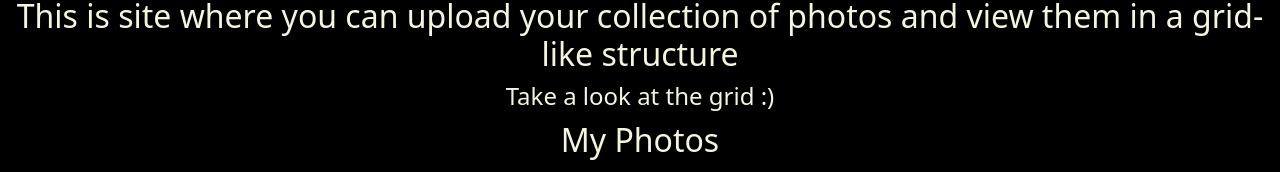
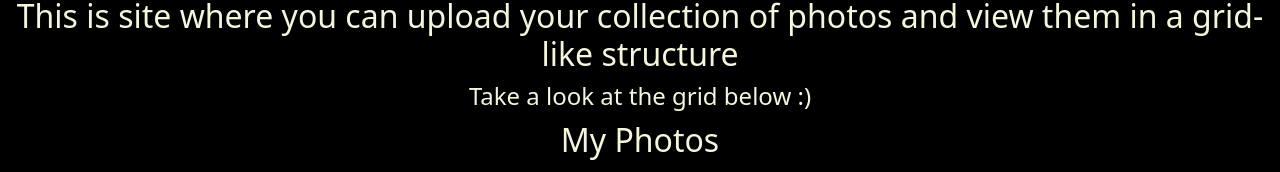
Before and after one commit to RhutvijChiplunkar/Photosite, a React (Create React App) app: page / in a window 1280 px wide. Shown: the part 109-281 px from the top of the page. Built offline with nearby package versions, Linux system fonts and the light colour scheme; no server answers; the database is empty.

Commit message:
small change

```diff
--- a/src/comps/Home/Home.js
+++ b/src/comps/Home/Home.js
@@ -27,7 +27,7 @@ const Home = () => {
                 </div>
                 )
             }
-            <h4>Take a look at the grid :)</h4>
+            <h4>Take a look at the grid below :)</h4>
         </div>
      );
 }
```
